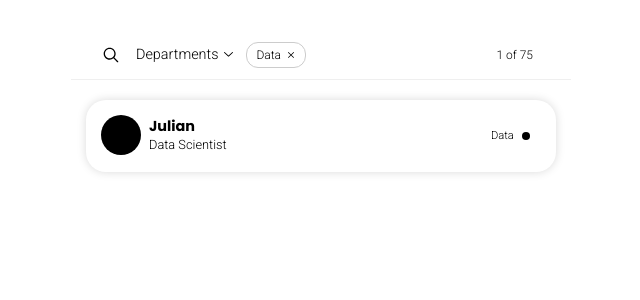
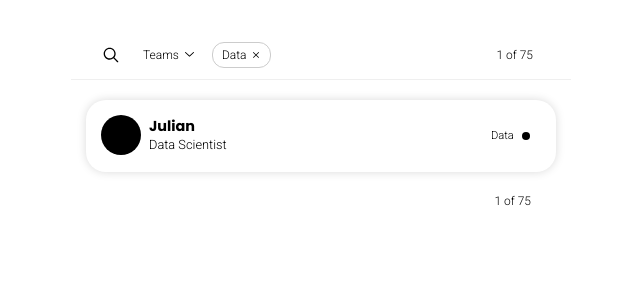
Before and after one commit to shalanah/design-engineer-exercise, a Next.js app: page / in a window 1280 px wide. Both pictures are taken after a click on the button "Data". Shown: the top 300 px of the page, without its empty margins (319-959 px from the left). Built offline with nearby package versions, Linux system fonts and the light colour scheme.

Commit message:
mock in no matches - and outside matches

```diff
--- a/app/comps/Select.css
+++ b/app/comps/Select.css
@@ -16,25 +16,21 @@
   display: flex;
   align-items: center;
   height: 32px;
-  padding: 0 35px 0 25px;
+  padding: 0 20px 0 25px;
   position: relative;
   user-select: none;
 }
+.SelectItem > span {
+  width: 100%;
+}
 .SelectItem[data-disabled] {
-  color: green;
+  opacity: 0.7;
   pointer-events: none;
 }
 .SelectItem[data-highlighted] {
   outline: none;
   background-color: #f7f7f7;
   color: #222;
-}
-
-.SelectLabel {
-  padding: 0 25px;
-  font-size: 12px;
-  line-height: 25px;
-  color: red;
 }
 
 .SelectItemIndicator {
--- a/app/comps/StaffMembers.tsx
+++ b/app/comps/StaffMembers.tsx
@@ -1,6 +1,6 @@
 import React, { useState } from "react";
 import people from "../../team.json";
-import { StaffMember } from "./StaffMember";
+import { StaffMember, StaffMemberProps } from "./StaffMember";
 import { Select } from "./Select";
 import {
   Cross2Icon,
@@ -35,10 +35,57 @@ const teamData = Object.fromEntries(
 const selectItems = [
   { text: "All", value: "all" },
   ...teams.map((v) => {
-    return { text: `${v} (${teamData[v].count})`, value: v };
+    return {
+      text: (
+        <div
+          className="d-flex justify-content-between align-items-center"
+          style={{ minWidth: 120 }}
+        >
+          <span>{v}</span>
+          <span
+            className="heading"
+            style={{
+              fontSize: ".6rem",
+              padding: "8px 3px",
+              lineHeight: 0,
+              borderRadius: 100,
+              minWidth: 22,
+              textAlign: "center",
+              background: teamData[v].color,
+              color: "#fff",
+            }}
+          >
+            {teamData[v].count}
+          </span>
+        </div>
+      ),
+      value: v,
+    };
   }),
 ];
 
+// Function to normalize strings by removing accents
+function normalizeString(str: string): string {
+  return str
+    .normalize("NFD")
+    .replace(/[\u0300-\u036f]/g, "")
+    .toLowerCase();
+}
+const textSearch = (member: StaffMemberProps, cleanSearch: string) =>
+  (
+    [
+      "name",
+      "team",
+      "role",
+      "location",
+      "country",
+      "city",
+    ] as (keyof StaffMemberProps)[]
+  ).some((key) =>
+    normalizeString(member[key]).includes(normalizeString(cleanSearch))
+  );
+
+// TODO: Scroll to top on search or filter change
 export const StaffMembers = () => {
   const [selectedTeams, setSelectedTeams] = useState(teams); // maybe someday multiple departments can be selected
   const [isSearching, setIsSearching] = useState(false); // maybe someday multiple departments can be selected
@@ -51,11 +98,13 @@ export const StaffMembers = () => {
   const filteredPeople = people.data.filter(
     (member) =>
       selectedTeams.includes(member.team) &&
-      (!isSearching ||
-        !useSearch ||
-        member.name.toLowerCase().includes(search.toLowerCase()))
+      (!isSearching || !useSearch || textSearch(member, cleanSearch))
   );
   const count = filteredPeople.length;
+  const outsideSearch =
+    count === 0
+      ? people.data.filter((member) => textSearch(member, cleanSearch))
+      : [];
   return (
     <div style={{ margin: "30px auto", maxWidth: 500 }}>
       <div
@@ -80,6 +129,10 @@ export const StaffMembers = () => {
             />
           </label>
         )}
+        <div
+          className="d-flex align-items-center justify-content-center"
+          style={{ gap: 5 }}
+        >
           <Select
             onValueChange={(value) => {
               if (value === "all") setAllTeamsSelected();
@@ -88,10 +141,10 @@ export const StaffMembers = () => {
             value={showAllTeams ? "all" : selectedTeams[0]}
             button={
               <button
-              className="d-flex align-items-center"
-              style={{ gap: 3, marginLeft: 5 }}
+                className="d-flex align-items-center teams-button"
+                style={{ gap: 3, fontSize: "0.75rem" }}
               >
-              Departments <ChevronDownIcon style={{ marginTop: "-2" }} />
+                Teams <ChevronDownIcon style={{ marginTop: "-2" }} />
               </button>
             }
             items={selectItems}
@@ -119,6 +172,7 @@ export const StaffMembers = () => {
               </>
             )}
           </span>
+        </div>
         <span style={{ margin: "auto 0 auto auto", fontSize: ".75rem" }}>
           {count} of {total}
         </span>
@@ -126,6 +180,7 @@ export const StaffMembers = () => {
       <section
         className="staff-members-container"
         style={{
+          overscrollBehavior: "contain",
           height: "500px",
           overflowY: "auto",
           position: "relative",
@@ -153,15 +208,57 @@ export const StaffMembers = () => {
           />
         ))}
         <div
+          className="d-flex justify-content-between align-items-center"
+          key={`${selectedTeams.join("-")}-${count}-${total}`}
           style={{
-            height: 10,
+            margin: "10px 40px",
+            fontSize: ".75rem",
+            animation: `fadeIn .5s ${count * 0.15}s both`,
+          }}
+        >
+          {filteredPeople.length === 0 ? (
+            <div>
+              No matches for &quot;{cleanSearch}&quot;
+              {outsideSearch.length > 0 && selectedTeams.length !== 0
+                ? ` within ${selectedTeams.join(", ")}`
+                : ""}
+            </div>
+          ) : (
+            <div />
+          )}
+          <div>
+            {count} of {total}
+          </div>
+        </div>
+        {outsideSearch.length > 0 && (
+          <>
+            <div
+              style={{
+                padding: "20px 40px",
+                fontSize: ".75rem",
+                borderTop: "1px dotted #ccc",
+              }}
+            >
+              Other results for &quot;{cleanSearch}&quot;
+            </div>
+            {outsideSearch.map((member, i: number) => (
+              // might be nice to add id attached to each member - good for animation
+              <StaffMember
+                itemIndex={i}
+                key={`${member.name}-${i}-${selectedTeams.join("-")}`}
+                onTeamClick={() => setSelectedTeams([member.team])}
+                teamData={teamData}
+                {...member}
+              />
+            ))}
+          </>
+        )}
+        <div
+          style={{
+            height: 0,
             flexShrink: 0,
           }}
         />
-        {/* Text if nothing is selected */}
-        {/* {selectedTeams.length === 1 ? (
-          <button onClick={setAllTeamsSelected}>See all departments</button>
-        ) : null} */}
       </section>
     </div>
   );
--- a/app/globals.css
+++ b/app/globals.css
@@ -118,9 +118,18 @@ body,
   align-items: stretch;
 }
 
+button.teams-button {
+  padding: 5px 10px 5px 12px;
+  border-radius: 20px;
+}
+
 @media (hover: hover) {
   button:focus-visible {
     outline: 1.5px dashed #000;
     outline-offset: 3px;
   }
+  button.teams-button:focus-visible {
+    outline: none;
+    background: #f7f7f7;
+  }
 }
```
Lines whose indentation alone changed are shown as unchanged.
